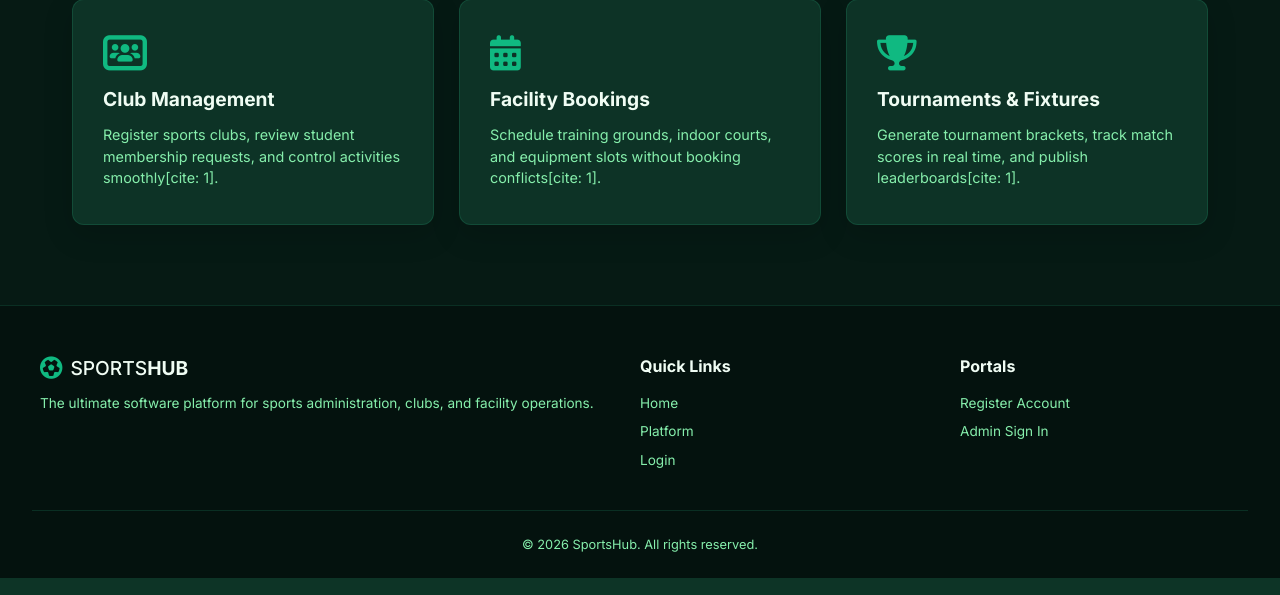
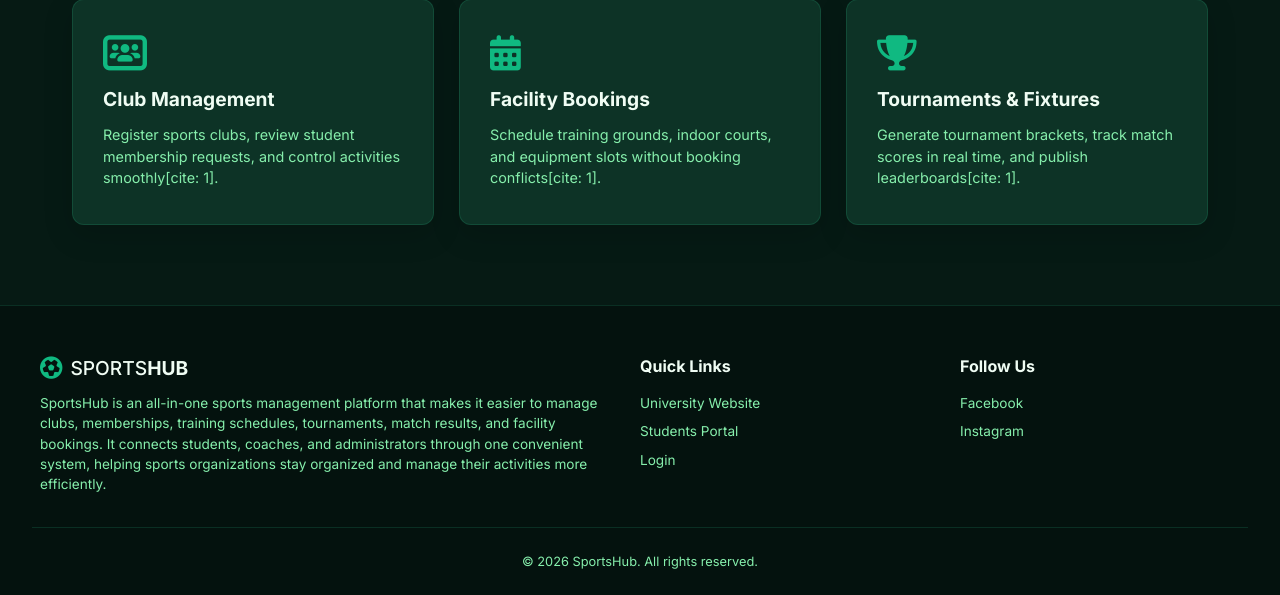
Before and after one commit to kstmigurashi11/Webproject, a PHP site: page / in a window 1280 px wide. Shown: the part 1094-1689 px from the top of the page. Run offline with PHP 8.4, Linux system fonts and the light colour scheme.

Commit message:
update index.php

```diff
--- a/index.php
+++ b/index.php
@@ -152,18 +152,18 @@ session_start();
                 <div class="logo">
                     <i class="fa-solid fa-futbol"></i> <span class="logo-text">SPORTS<strong>HUB</strong></span>
                 </div>
-                <p>The ultimate software platform for sports administration, clubs, and facility operations.</p>
+                <p>SportsHub is an all-in-one sports management platform that makes it easier to manage clubs, memberships, training schedules, tournaments, match results, and facility bookings. It connects students, coaches, and administrators through one convenient system, helping sports organizations stay organized and manage their activities more efficiently.</p>
             </div>
             <div class="footer-col">
                 <h4>Quick Links</h4>
-                <a href="index.php">Home</a>
-                <a href="#features">Platform</a>
+                <a href="https://www.nsbm.ac.lk/ " target="_blank">University Website</a>
+                <a href="https://students.nsbm.ac.lk/ " target="_blank">Students Portal</a>
                 <a href="login.php">Login</a>
             </div>
             <div class="footer-col">
-                <h4>Portals</h4>
-                <a href="register.php">Register Account</a>
-                <a href="login.php">Admin Sign In</a>
+                <h4>Follow Us</h4>
+                <a href="https://www.facebook.com/nsbm.lk" target="_blank">Facebook</a>
+                <a href="https://www.instagram.com/accounts/login/?next=https%3A%2F%2Fwww.instagram.com%2Fnsbmgreenuniversity%2F&is_from_rle" target="_blank">Instagram</a>
             </div>
         </div>
         <div class="footer-bottom">
```
